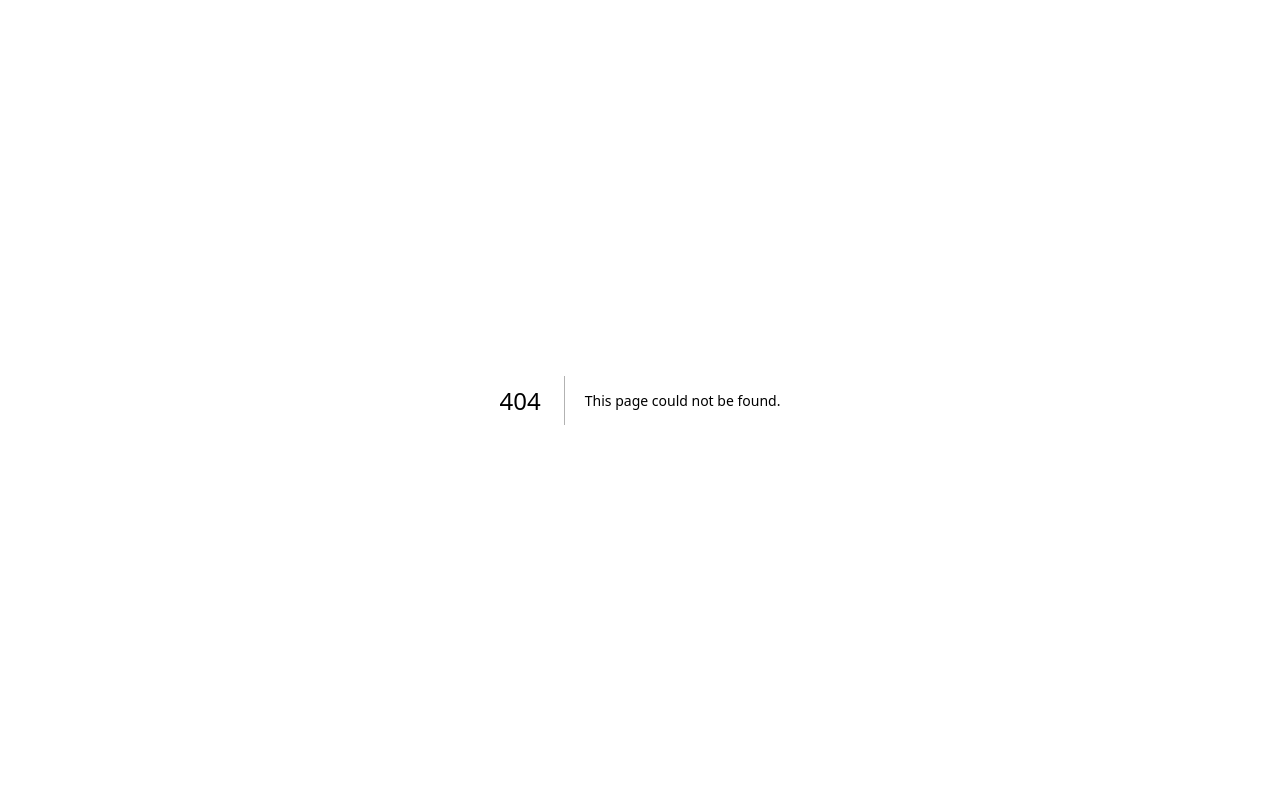
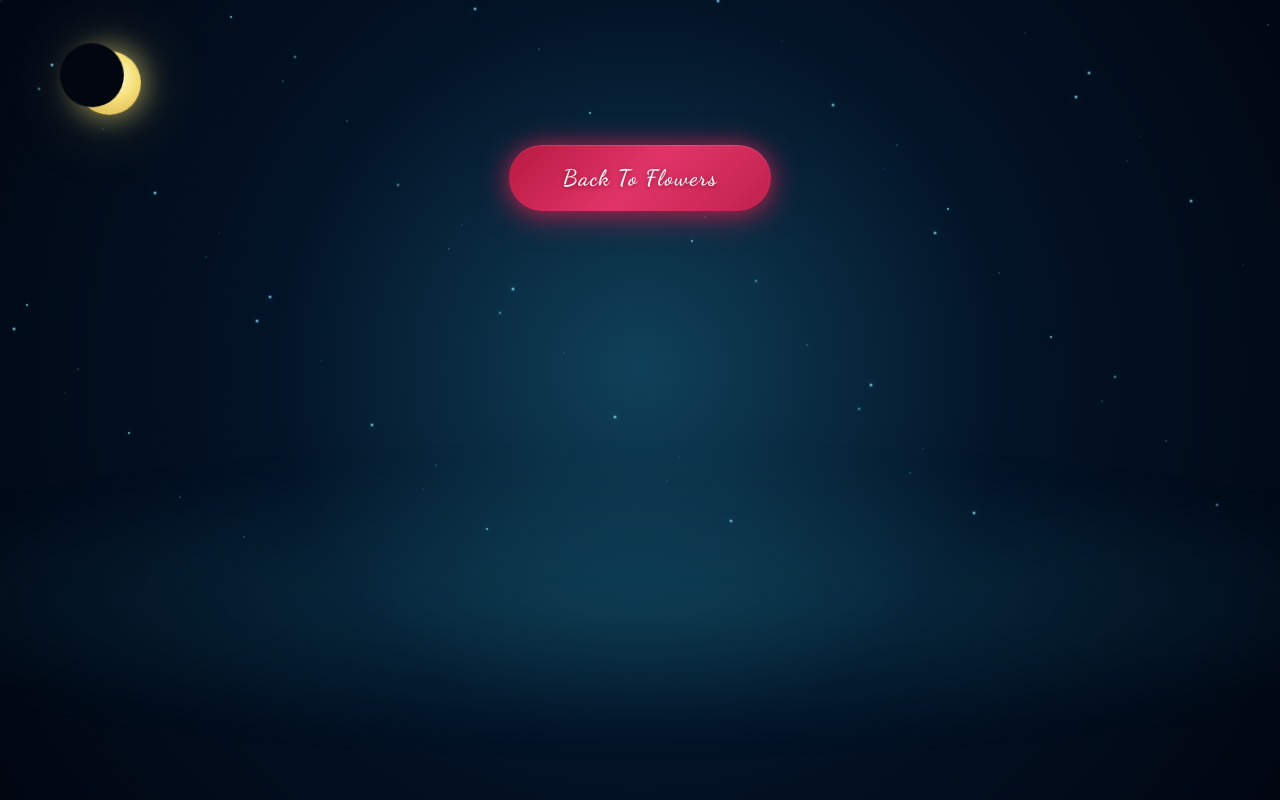
Before and after one commit to Kusk24/ice-breaker, a Next.js app: page /moon in a window 1280 px wide. Before the commit this address had no page. Built offline with nearby package versions, Linux system fonts and the light colour scheme.

Commit message:
Added Moon Page

```diff
--- a/app/globals.css
+++ b/app/globals.css
@@ -1398,7 +1398,10 @@ body {
 }
 
 .hero__btn {
-  display: block;
+  display: flex;
+  align-items: center;
+  justify-content: center;
+  width: fit-content;
   margin: 2.2em auto 0;
   padding: 0.72em 2.4em;
   font-family: var(--font-dancing), cursive;
@@ -1409,6 +1412,7 @@ body {
   border: none;
   border-radius: 999px;
   cursor: pointer;
+  white-space: nowrap;
   letter-spacing: 0.06em;
   pointer-events: auto;
   text-shadow: 0 1px 4px rgba(80, 0, 20, 0.5);
--- /dev/null
+++ b/app/moon/page.tsx
@@ -0,0 +1,44 @@
+import type { CSSProperties } from "react";
+import Link from "next/link";
+
+const stars = Array.from({ length: 70 }, (_, i) => ({
+  x: (i * 17) % 100,
+  y: (i * 29) % 68,
+  delay: `${(i % 8) * 0.5}s`,
+}));
+
+export default function MoonPage() {
+  return (
+    <main className="scene" aria-label="Night sky with crescent moon">
+      <div className="sky" aria-hidden>
+        {stars.map((star, index) => (
+          <span
+            key={`star-moon-${index}`}
+            className="star"
+            style={
+              {
+                "--x": star.x,
+                "--y": star.y,
+                "--delay": star.delay,
+              } as CSSProperties
+            }
+          />
+        ))}
+      </div>
+
+      <div className="moon-wrap" aria-hidden>
+        <div className="moon">
+          <div className="moon__cover" />
+        </div>
+      </div>
+
+      <div className="mist" aria-hidden />
+
+      <div className="hero">
+        <Link className="hero__btn" href="/">
+          Back To Flowers
+        </Link>
+      </div>
+    </main>
+  );
+}
--- a/app/page.tsx
+++ b/app/page.tsx
@@ -1,4 +1,5 @@
 import type { CSSProperties } from "react";
+import Link from "next/link";
 import { siteText } from "@/lib/content";
 
 /* ─── Stars ─── */
@@ -411,9 +412,9 @@ export default function Home() {
             </span>
           ))}
         </p>
-        <button className="hero__btn" type="button">
+        <Link className="hero__btn" href="/moon">
           {siteText.buttonOne}
-        </button>
+        </Link>
       </div>
     </main>
   );
```
